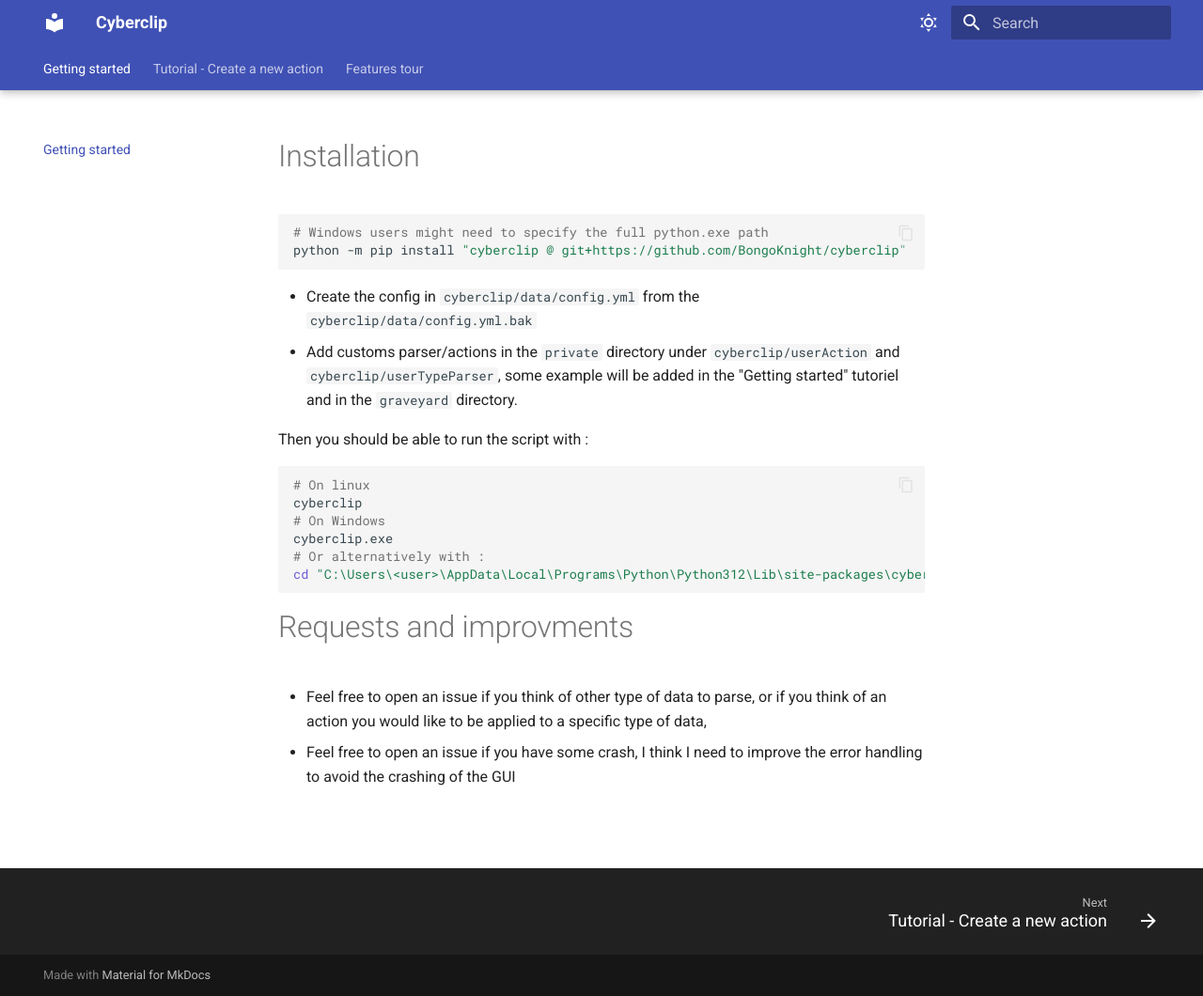
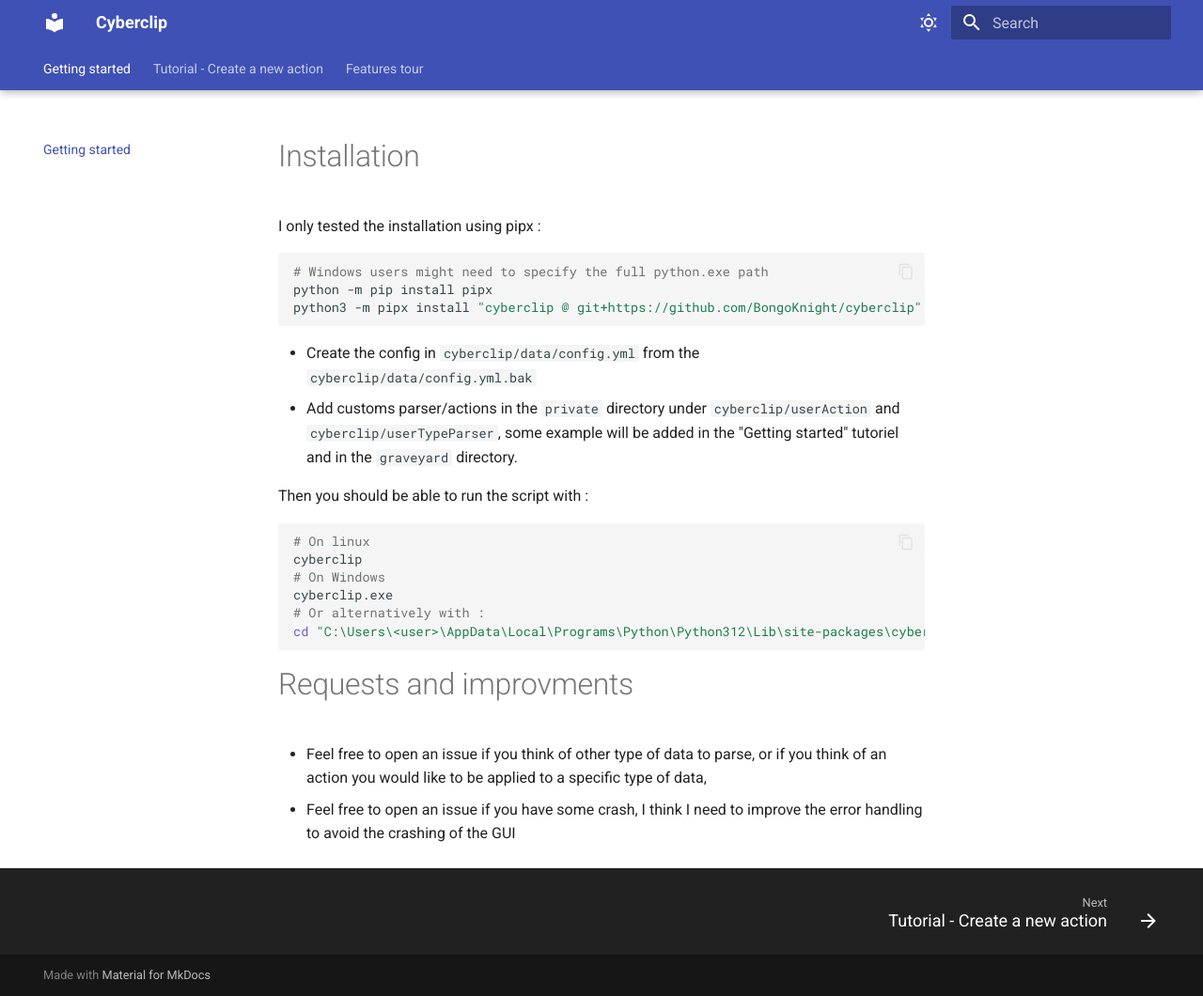
Before and after one commit to BongoKnight/cyberclip, an MkDocs documentation site: the page built from docs/index.md, in a window 1280 px wide and 1060 px high. Shown: the whole window at 94% size. Built offline with MkDocs 1.6.1 and Material for MkDocs 9.7.7, drawn with Linux system fonts in a browser that asks for light colours.

Commit message:
Update for pipx install

````diff
--- a/docs/index.md
+++ b/docs/index.md
@@ -4,9 +4,12 @@
 
 # Installation
 
+I only tested the installation using pipx :
+
 ```bash
 # Windows users might need to specify the full python.exe path
-python -m pip install "cyberclip @ git+https://github.com/BongoKnight/cyberclip"
+python -m pip install pipx
+python3 -m pipx install "cyberclip @ git+https://github.com/BongoKnight/cyberclip"
 ```
 
 - Create the config in `cyberclip/data/config.yml` from the `cyberclip/data/config.yml.bak`
--- a/pyproject.toml
+++ b/pyproject.toml
@@ -62,7 +62,7 @@
   "setuptools==69.0.3",
   "shodan==1.31.0",
   "simplejson==3.19.2",
-  "six==1.12.0",
+  "six==1.16.0",
   "soupsieve==2.5",
   "stix2-patterns==2.0.0",
   "stix2==3.0.1",
--- a/requirements.txt
+++ b/requirements.txt
@@ -38,7 +38,7 @@
 setuptools==69.0.3
 shodan==1.31.0
 simplejson==3.19.2
-six==1.12.0
+six==1.16.0
 soupsieve==2.5
 stix2==3.0.1
 stix2-patterns==2.0.0
````
